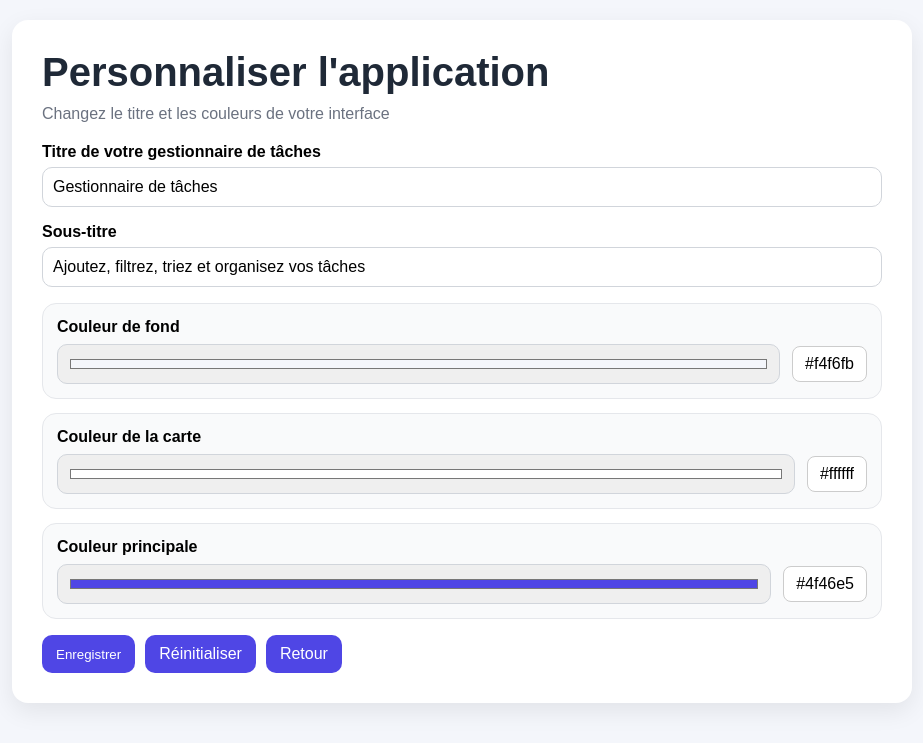
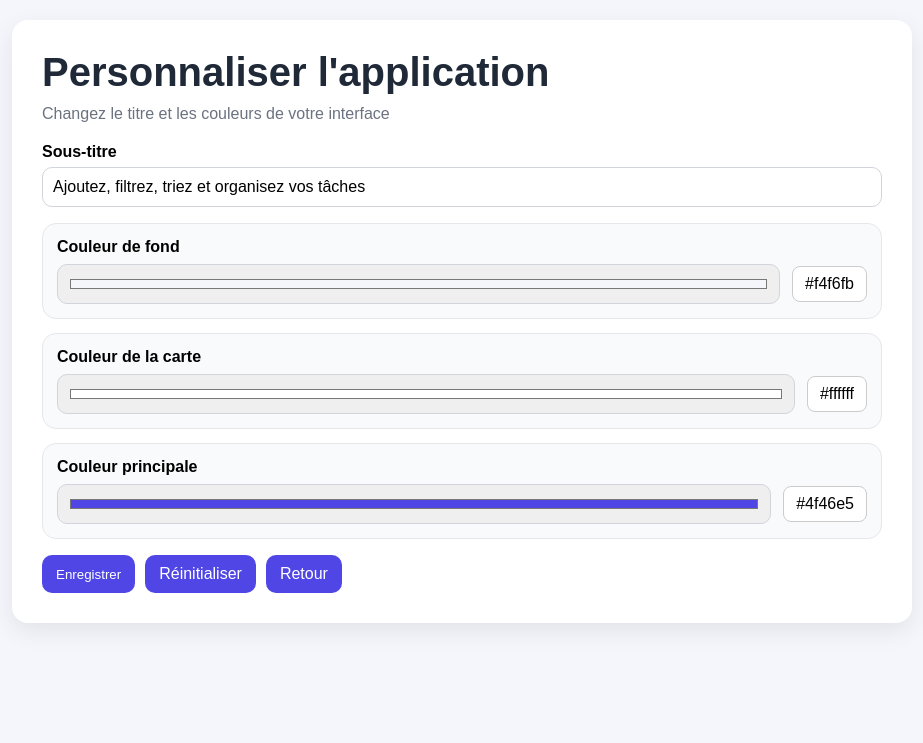
Before and after one commit to fatoumbayeseck/todo_web, a Flask app: page /settings in a window 1280 px wide. Shown: the top 743 px of the page, without its empty margins (178-1101 px from the left). Run offline with Flask 3, Linux system fonts and the light colour scheme; the visitor is signed in with stand-in values (Sample User, id 1); data that the repository does not hold is empty; some libraries are stand-ins or nearby versions.

Commit message:
Add files via upload

```diff
--- a/templates/settings.html
+++ b/templates/settings.html
@@ -30,10 +30,6 @@
             {% endwith %}
 
             <form method="POST" class="settings-form">
-                <label>
-                    Titre de votre gestionnaire de tâches
-                    <input type="text" name="app_title" value="{{ settings.app_title }}" required>
-                </label>
 
                 <label>
                     Sous-titre
```
